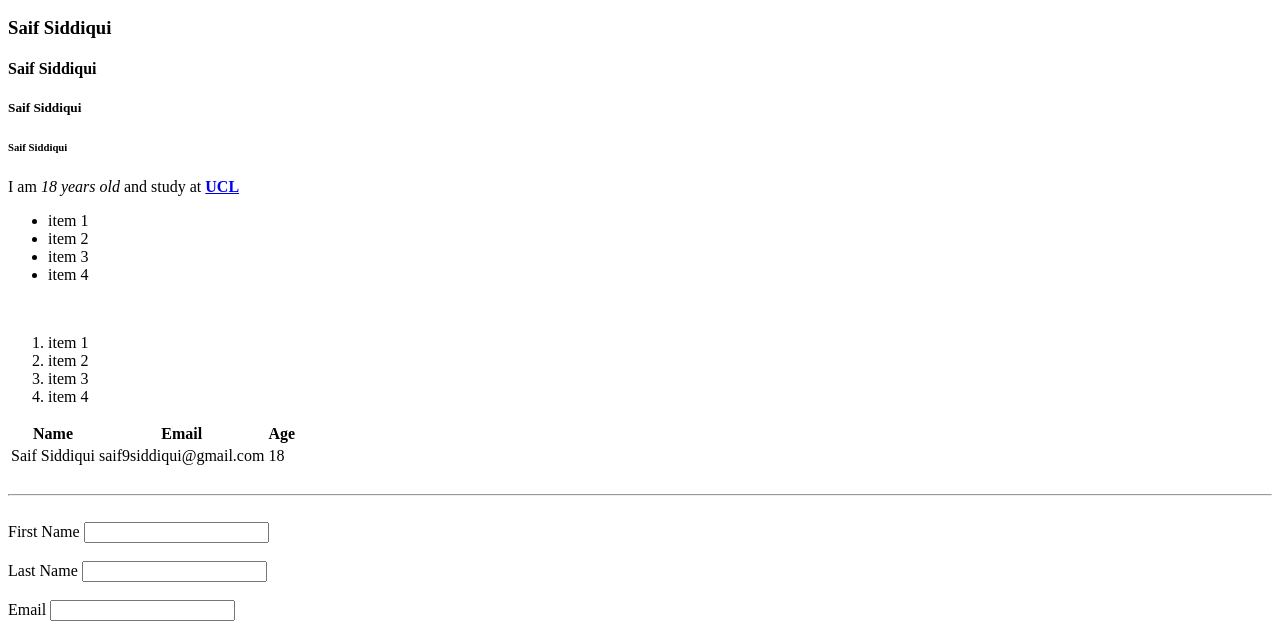
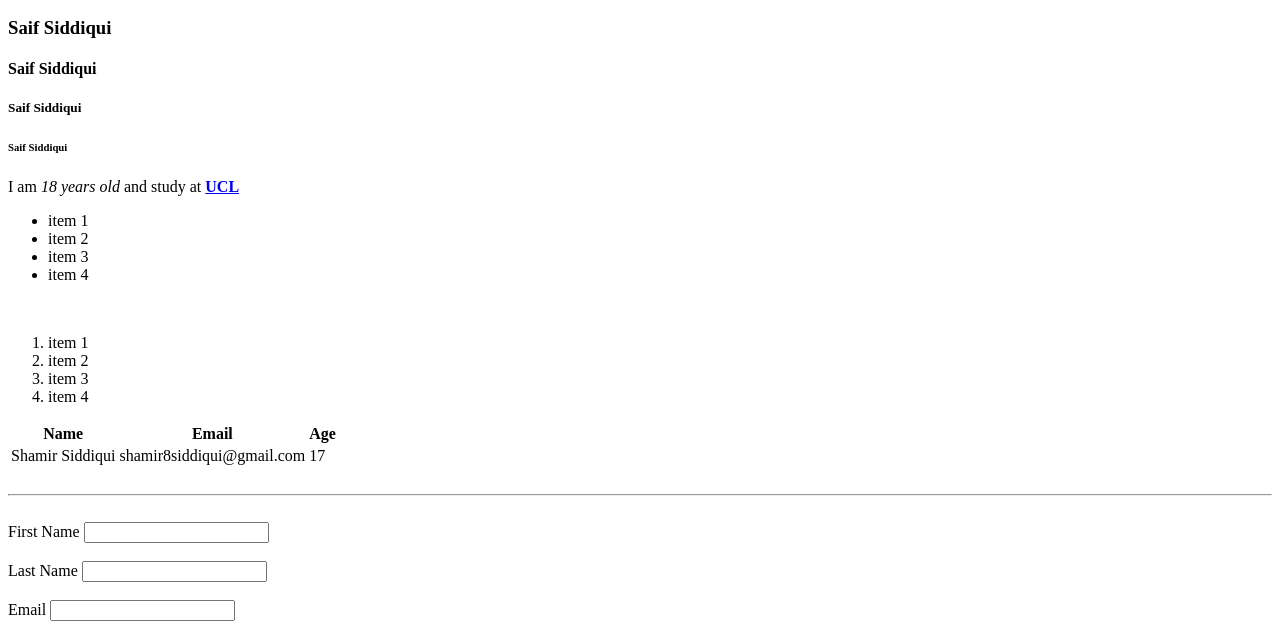
Before and after one commit to saifsidd1qui/html-cheatsheet, a plain HTML site: page index.html in a window 1280 px wide. Shown: the part 136-772 px from the top of the page. Drawn offline with Linux system fonts and the light colour scheme.

Commit message:
changed table data

```diff
--- a/index.html
+++ b/index.html
@@ -5,7 +5,7 @@
     </head>
     <body>
         Dashboard
-        <a href="dashboard.html" target="_blank">Dashboard</a>
+        <a href="dashboard.html.0" target="_blank">Dashboard</a>
 
         <!--heading section-->
         <h1>Saif Siddiqui</h1>
@@ -47,9 +47,9 @@
             </thead>
             <tbody>
                 <tr>
-                    <td>Saif Siddiqui</td> <!--Table data-->
-                    <td>saif9siddiqui@gmail.com</td>
-                    <td>18</td>
+                    <td>Shamir Siddiqui</td> <!--Table data-->
+                    <td>shamir8siddiqui@gmail.com</td>
+                    <td>17</td>
                 </tr>
             </tbody>
         </table>
```
